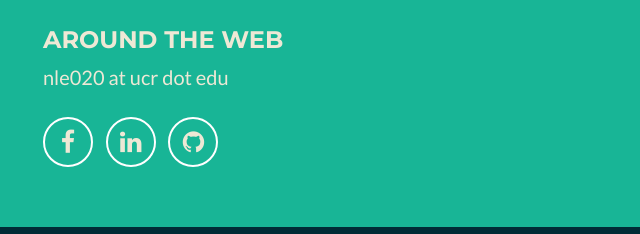
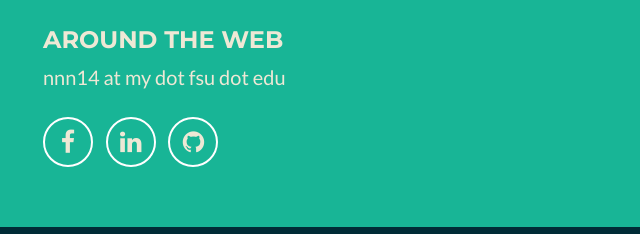
Before and after one commit to namcao123/namcao123.github.io, a website: page index.html in a window 1280 px wide. Shown: the part 1669-1903 px from the top of the page, 612-1252 px from the left. Drawn offline with nearby package versions, Linux system fonts and the light colour scheme.

Commit message:
Update index.html

```diff
--- a/index.html
+++ b/index.html
@@ -226,7 +226,7 @@
         <div class="col-sm-6">
           <h3>around the web</h3>
           <p>
-            nle020 at ucr dot edu
+            nnn14 at my dot fsu dot edu
             <ul class="list-inline">
               <li>
                 <a href="https://www.facebook.com/nam.cao.54" target="_blank"
```
